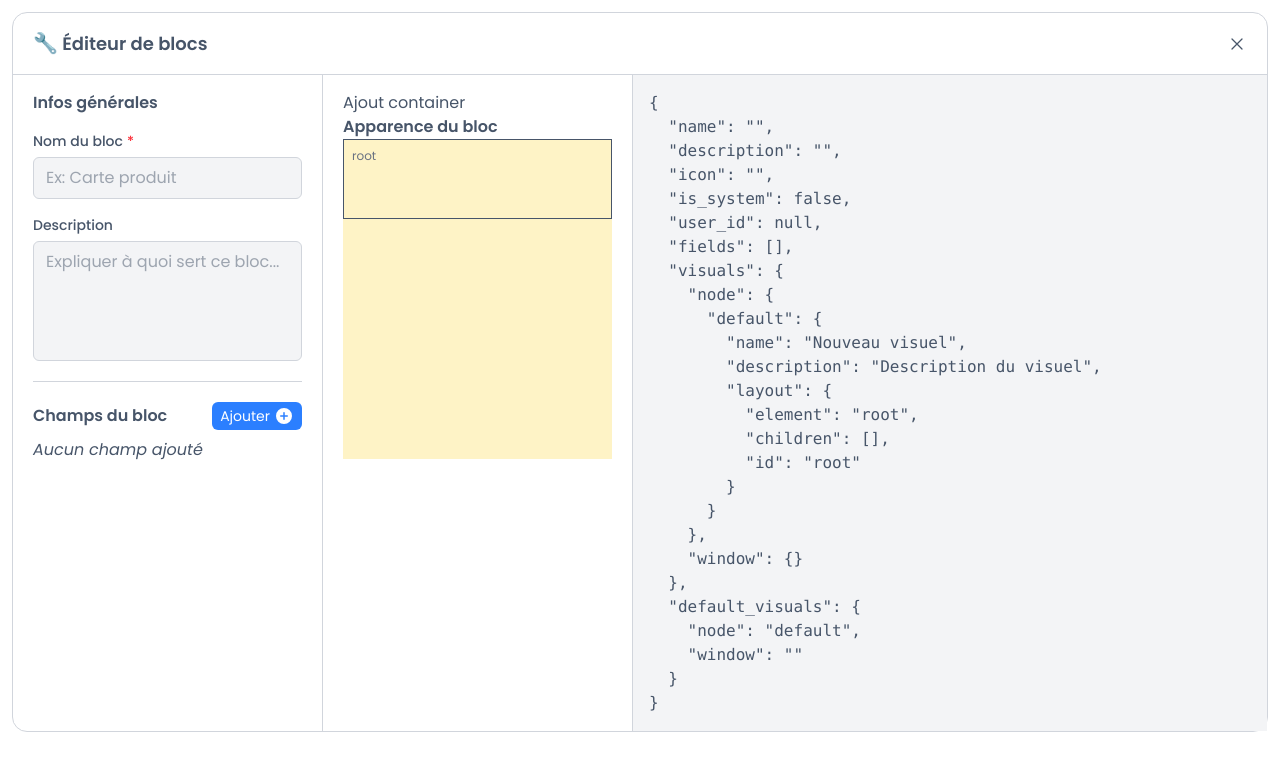
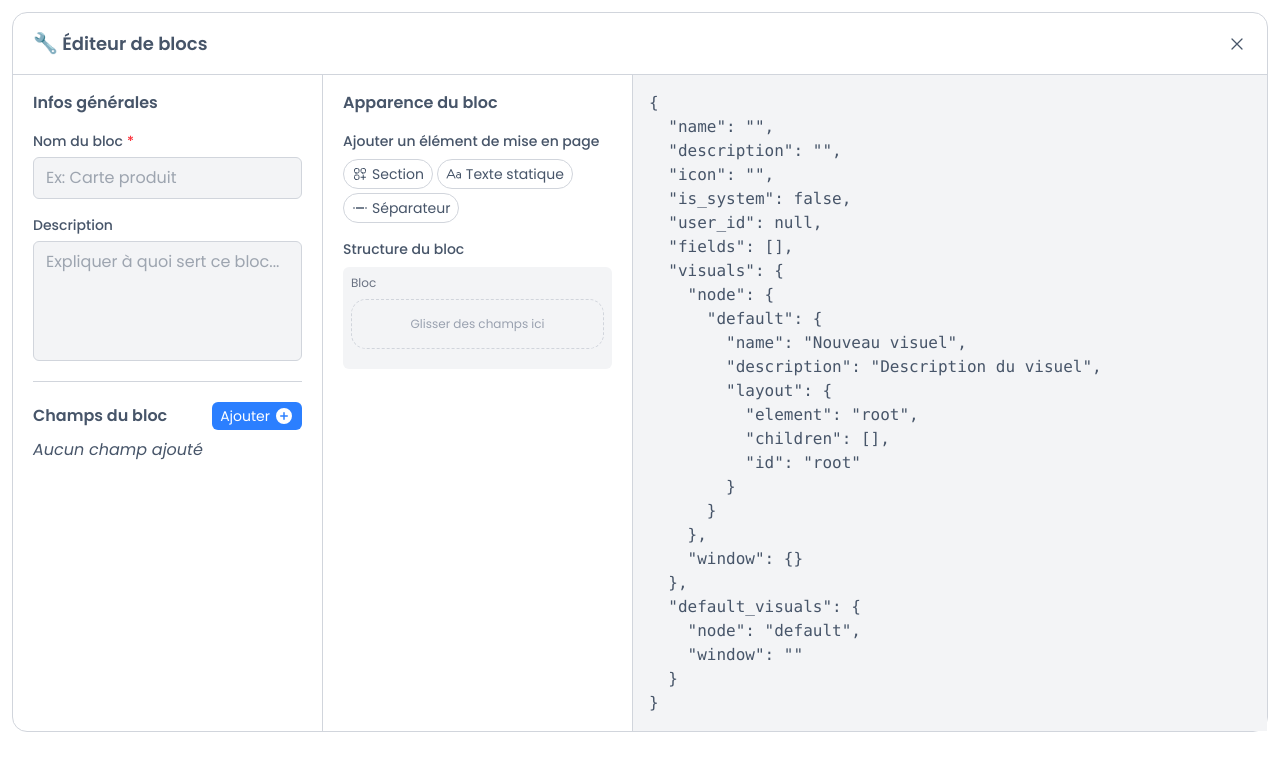
Before and after one commit to antaymard/entropie, a React (Vite) app in the folder app/: page / in a window 1280 px wide. Shown: the top 770 px of the page. Built offline with nearby package versions, Linux system fonts and the light colour scheme.

Commit message:
dnd ok ! ux ok ! ui ok !

```diff
--- a/app/src/components/fields/fieldDefinitions.ts
+++ b/app/src/components/fields/fieldDefinitions.ts
@@ -47,7 +47,7 @@ const fieldDefinitions: FieldDefinition[] = [
     label: "Image URL",
     description: "Ajouter une image via une URL externe.",
     icon: HiOutlinePhoto,
-    options: {},
+    settings: {},
     nodeVisualComponents: {
       default: "",
     },
--- a/app/src/components/node-editor/NodeEditor.tsx
+++ b/app/src/components/node-editor/NodeEditor.tsx
@@ -7,7 +7,7 @@ import type { LayoutElement } from "../../types/node.types";
 import type { DragEndEvent, DragOverEvent } from "@dnd-kit/core";
 import NodeEditorLeftPanel from "./NodeEditorLeftPanel";
 import NodeEditorTreePanel from "./NodeEditorTreePanel";
-import { DndContext } from "@dnd-kit/core";
+import { DndContext, PointerSensor, useSensor, useSensors } from "@dnd-kit/core";
 import { useState } from "react";
 import { addElementToLayout, moveElementInLayout } from "../utils/editorUtils";
 import { NodeEditorContext } from "../../stores/node-editor-stores/NodeEditorContext";
@@ -18,6 +18,14 @@ export default function NodeEditor() {
   const [overElementId, setOverElementId] = useState<string | null>(null);
   const [selectedElementId, setSelectedElementId] = useState<string | null>(
     null
+  );
+
+  const sensors = useSensors(
+    useSensor(PointerSensor, {
+      activationConstraint: {
+        distance: 8, // Distance minimale en pixels avant d'activer le drag
+      },
+    })
   );
 
   const initialValues: NodeTemplate = {
@@ -144,6 +152,7 @@ export default function NodeEditor() {
               <DndContext
                 onDragEnd={(e) => handleDragEnd(e, values, setFieldValue)}
                 onDragOver={handleDragOver}
+                sensors={sensors}
               >
                 <div className="grid grid-cols-[minmax(0,310px)_minmax(0,310px)_auto]">
                   <NodeEditorLeftPanel />
--- a/app/src/components/node-editor/NodeEditorLeftPanel.tsx
+++ b/app/src/components/node-editor/NodeEditorLeftPanel.tsx
@@ -4,6 +4,8 @@ import TextArea from "../form-ui/TextArea";
 import TextInput from "../form-ui/TextInput";
 import type { LayoutElement, NodeField, NodeTemplate } from "../../types";
 import { HiMiniPlusCircle, HiCog8Tooth } from "react-icons/hi2";
+import { RxDragHandleDots2 } from "react-icons/rx";
+
 import {
   fieldDefinitions,
   type FieldDefinition,
@@ -120,7 +122,7 @@ function FieldListItem({
   const [isRenaming, setIsRenaming] = useState<boolean>(false);
   const [tempName, setTempName] = useState<string>(field.name);
 
-  const { attributes, listeners, setNodeRef, transform } = useDraggable({
+  const { attributes, listeners, setNodeRef, transform, isDragging } = useDraggable({
     id: `add_${field.id}`, // id for dndkit, not for db. Is different to avoid simultaneous drag bc conflits
     data: {
       element: { id: field.id, element: "field" } as LayoutElement,
@@ -150,16 +152,11 @@ function FieldListItem({
     }
   };
 
-  return (
-    <div
-      ref={setNodeRef}
-      {...attributes}
-      {...listeners}
-      style={style}
-      className="rounded-md bg-gray-100 px-3 py-2 hover:bg-gray-200 flex items-center justify-between"
+  // Here goes the component JSX, here because used in two places (normal and drag preview)
+  const component = <div className="group rounded-md bg-gray-100 px-3 py-2 hover:bg-gray-200 flex items-center gap-2 cursor-grab active:cursor-grabbing"
   >
-      <div className="flex items-center justify-between flex-1">
-        <div className="flex gap-2 items-center">
+    <div className="flex gap-2 items-center flex-1 min-w-0">
+      <RxDragHandleDots2 size={18} />
       {IconComponent && <IconComponent size={18} />}
       {isRenaming ? (
         <input
@@ -169,21 +166,36 @@ function FieldListItem({
           onBlur={handleRename}
           onKeyDown={handleKeyDown}
           autoFocus
-              className="outline-none"
+          className="outline-none flex-1"
         />
       ) : (
         <p
-              className="cursor-text"
+          className="cursor-text truncate flex-1"
           onDoubleClick={() => setIsRenaming(true)}
         >
           {field.name}
         </p>
       )}
     </div>
-        <button type="button">
+    <button type="button" className="shrink-0 group-hover:block hidden ">
       <HiCog8Tooth size={20} />
     </button>
+  </div>;
+
+  return (
+    <div className="relative">
+      <div
+        ref={setNodeRef}
+        {...attributes}
+        {...listeners}
+        style={style}
+      >
+        {component}
+
       </div>
+      {isDragging && <div className="absolute top-0 w-full">
+        {component}
+      </div>}
     </div>
   );
 }
--- a/app/src/components/node-editor/NodeEditorTreePanel.tsx
+++ b/app/src/components/node-editor/NodeEditorTreePanel.tsx
@@ -1,4 +1,7 @@
 import { useFormikContext } from "formik";
+import { HiOutlineSquaresPlus } from "react-icons/hi2";
+import { PiTextAa } from "react-icons/pi";
+import { RiSeparator } from "react-icons/ri";
 
 import type { NodeTemplate } from "../../types";
 import type { LayoutElement } from "../../types/node.types";
@@ -23,26 +26,61 @@ export default function NodeEditorTreePanel() {
     setFieldValue(`visuals.node.${defaultVariantId}.layout`, updatedLayout);
   }
 
+  const formattingElements = [
+    {
+      element: "div" as const,
+      label: "Section",
+      icon: HiOutlineSquaresPlus,
+      prefix: "div-",
+    },
+    {
+      element: "text" as const,
+      label: "Texte statique",
+      icon: PiTextAa,
+      prefix: "txt-",
+      disabled: true,
+    },
+    {
+      element: "separator" as const,
+      label: "Séparateur",
+      icon: RiSeparator,
+      prefix: "sep-",
+      disabled: true,
+    },
+  ];
+
   return (
-    <div className="border-gray-300 border-r px-5 py-4">
+    <div className="space-y-4 border-gray-300 border-r px-5 py-4">
+      <h3 className="font-semibold">Apparence du bloc</h3>
       {/* Disposition elements */}
-      <div className="flex gap-2">
+      <div className="">
+        <h4 className="text-sm font-medium mb-2">Ajouter un élément de mise en page</h4>
+
+        <div className="flex flex-wrap gap-1 mb-4">
+          {formattingElements.map(({ element, label, icon: Icon, prefix, disabled }, i) => (
             <button
+              key={i}
               type="button"
+              disabled={disabled}
+              className="text-sm flex items-center gap-1 border border-gray-300 rounded px-2 py-1 hover:bg-gray-100"
               onClick={() =>
                 addElementToLayout({
-              id: "div-" + Math.random().toString(36).slice(2, 9),
-              element: "div",
+                  id: prefix + Math.random().toString(36).slice(2, 9),
+                  element,
                   children: [],
                 })
               }
             >
-          Ajout container
+              <Icon size={16} />
+              {label}
             </button>
+          ))}
+        </div>
       </div>
 
-      <h3 className="font-semibold">Apparence du bloc</h3>
-      <div className="min-h-80 bg-amber-100">
+      <div className="">
+        <h4 className="text-sm font-medium mb-2">Structure du bloc</h4>
+
         {nodeVisual?.layout && <TreeRenderer layout={nodeVisual.layout} />}
       </div>
     </div>
--- a/app/src/components/node-editor/TreeRenderer.tsx
+++ b/app/src/components/node-editor/TreeRenderer.tsx
@@ -16,6 +16,8 @@ import {
 } from "../utils/editorUtils";
 import { useNodeEditorContext } from "../../hooks/useNodeEditorContext";
 import { get } from "lodash";
+import { RxDragHandleDots2 } from "react-icons/rx";
+import { HiMiniTrash, HiOutlineArrowSmallDown, HiOutlineArrowSmallUp } from "react-icons/hi2";
 
 // Layout & Children are a LayoutElement type
 
@@ -81,15 +83,21 @@ function RootElement({ layout }: { layout: LayoutElement }) {
   });
 
   return (
-    <div ref={setNodeRef} className="border min-h-20 p-2">
-      <div className="text-xs text-gray-500 mb-1">{layout.element}</div>
+    <div ref={setNodeRef} className="flex flex-col gap-2 rounded-md bg-gray-100 p-2 pb-5">
+      <div className="text-xs text-gray-500">Bloc</div>
       <SortableContext
         items={layout.children?.map((c) => c.id) || []}
         strategy={verticalListSortingStrategy}
       >
-        {layout.children?.map((child) => (
-          <TreeRecursiveLayoutRenderer key={child.id} layout={child} />
-        ))}
+        {layout.children?.length === 0 ? (
+          <div className="text-xs text-gray-400 text-center py-4 border border-dashed border-gray-300 rounded">
+            Glisser des champs ici
+          </div>
+        ) : (
+          layout.children?.map((child) => (
+            <TreeRecursiveLayoutRenderer key={child.id} layout={child} />
+          ))
+        )}
       </SortableContext>
     </div>
   );
@@ -126,15 +134,16 @@ function DivElement({
         transition: isDragging ? "none" : transition, // Pas de transition pendant le drag
         opacity: isDragging ? 0.5 : 1,
       }}
-      className="border min-h-20 p-2 mb-2 bg-white relative"
+      className="group rounded-md border border-gray-300 min-h-20 p-2"
     >
       <div className="flex items-center justify-between mb-1">
         <div
-          className="text-xs text-gray-500 cursor-grab active:cursor-grabbing bg-gray-100 px-2 py-1 rounded inline-block"
+          className="flex items-center gap-1 text-xs text-gray-500 cursor-grab active:cursor-grabbing bg-white px-2 py-1 rounded"
           {...attributes}
           {...listeners}
         >
-          📦 {layout.element}
+          <RxDragHandleDots2 size={14} />
+          Section
         </div>
 
         <OrganizeButtons
@@ -150,8 +159,8 @@ function DivElement({
           strategy={verticalListSortingStrategy}
         >
           {layout.children?.length === 0 ? (
-            <div className="text-xs text-gray-400 text-center py-4 border-2 border-dashed border-gray-300 rounded">
-              Drop items here
+            <div className="text-xs text-gray-400 text-center py-4 border border-dashed border-gray-300 rounded">
+              Glisser ici
             </div>
           ) : (
             layout.children?.map((child) => (
@@ -197,17 +206,19 @@ function FieldElement({
         transition: isDragging ? "none" : transition, // Pas de transition pendant le drag
         opacity: isDragging ? 0.5 : 1,
       }}
-      className="border flex items-center justify-between min-h-10 p-2 mb-2 bg-blue-50 cursor-grab active:cursor-grabbing"
+      className="group flex items-center justify-between text-gray-500 cursor-grab active:cursor-grabbing bg-white px-2 py-1 rounded"
     >
       <div
         {...attributes}
         {...listeners}
-        className="flex gap-2 items-center text-gray-500"
+        className="flex gap-2 items-center text-gray-500 flex-1 min-w-0"
       >
         {fieldDetails?.fieldDefinition?.icon && (
           <fieldDetails.fieldDefinition.icon />
         )}
-        {fieldDetails?.nodeField.name}
+        <p className="truncate flex-1">
+          {fieldDetails?.nodeField.name}
+        </p>
       </div>
 
       <OrganizeButtons
@@ -233,24 +244,24 @@ function OrganizeButtons({
       {/* Bouton pour up l'element among siblings, un up, un down, et on laisse le delete */}
       <button
         type="button"
-        className="text-gray-400 hover:text-gray-500"
+        className="text-gray-400 hidden group-hover:block hover:text-text"
         onClick={() => handleReorder(layoutId, "up")}
       >
-        ⬆️
+        <HiOutlineArrowSmallUp size={18} />
       </button>
       <button
         type="button"
-        className="text-gray-400 hover:text-gray-500"
+        className="text-gray-400 hidden group-hover:block hover:text-text"
         onClick={() => handleReorder(layoutId, "down")}
       >
-        ⬇️
+        <HiOutlineArrowSmallDown size={18} />
       </button>
       <button
         type="button"
-        className="text-gray-400 hover:text-red-500"
+        className="text-gray-400 hidden group-hover:block hover:text-red-500"
         onClick={() => handleDelete(layoutId)}
       >
-        🗑️
+        <HiMiniTrash size={18} />
       </button>
     </div>
   );
```
Lines whose indentation alone changed are shown as unchanged.
